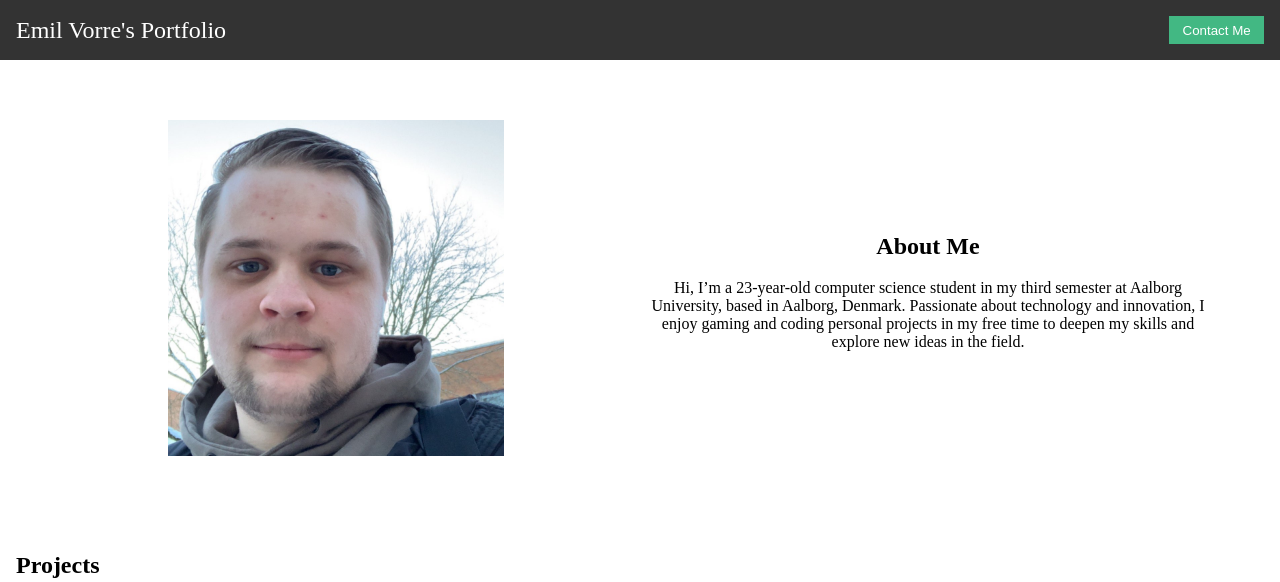
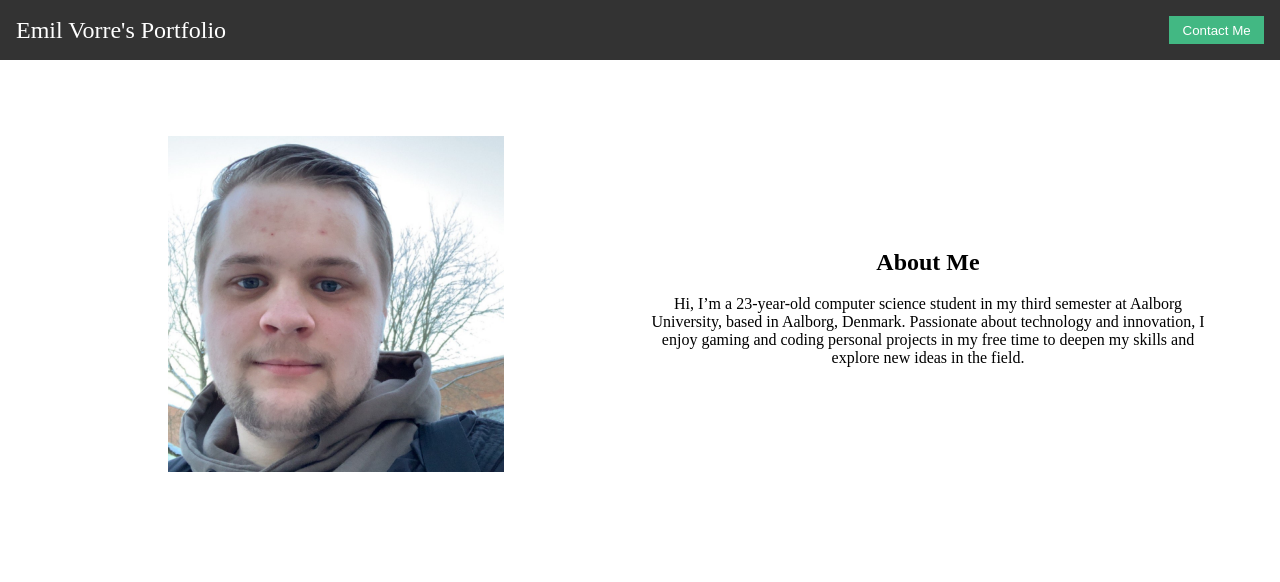
Before and after one commit to EmilVorre/AboutMeWebsite, a Vue app in the folder AboutMeWebsite/: page / in a window 1280 px wide. Shown: the top 582 px of the page. Built offline with nearby package versions, Linux system fonts and the light colour scheme; no server answers.

Commit message:
refactor layout to improve AboutMe section positioning and styling

```diff
--- a/AboutMeWebsite/src/App.vue
+++ b/AboutMeWebsite/src/App.vue
@@ -1,17 +1,18 @@
 <script setup lang="ts">
 import Navbar from './components/Navbar.vue'
 import './assets/global.css'
-import AboutMe from './components/AboutMe.vue'
 import Footer from './components/Footer.vue'
-import ProjectList from './components/ProjectList.vue'
+import AboutMe from './components/AboutMe.vue';
+import ProjectList from './components/ProjectList.vue';
+
 </script>
 
 <template>
   <Navbar />
+  <div class="about-me-container">
+    <AboutMe />
+  </div>
   <div class="content">
-    <div class="about-me-container">
-      <AboutMe />
-    </div>
     <ProjectList />
   </div>
   <Footer />
@@ -31,6 +32,7 @@ body, html {
 }
 
 .about-me-container {
+  margin-top: 5em;
   display: flex;
   justify-content: center;
   align-items: center;
```
